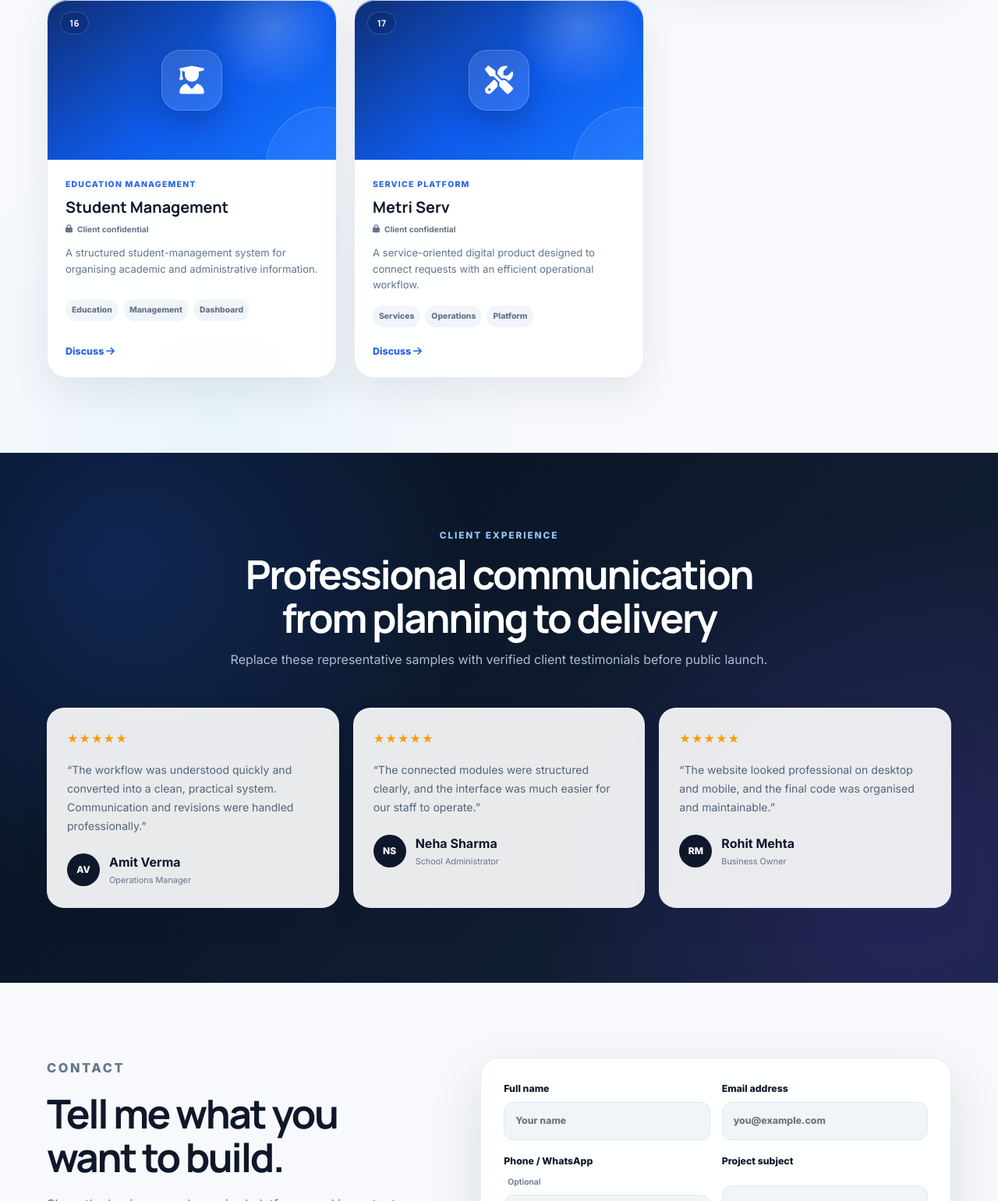
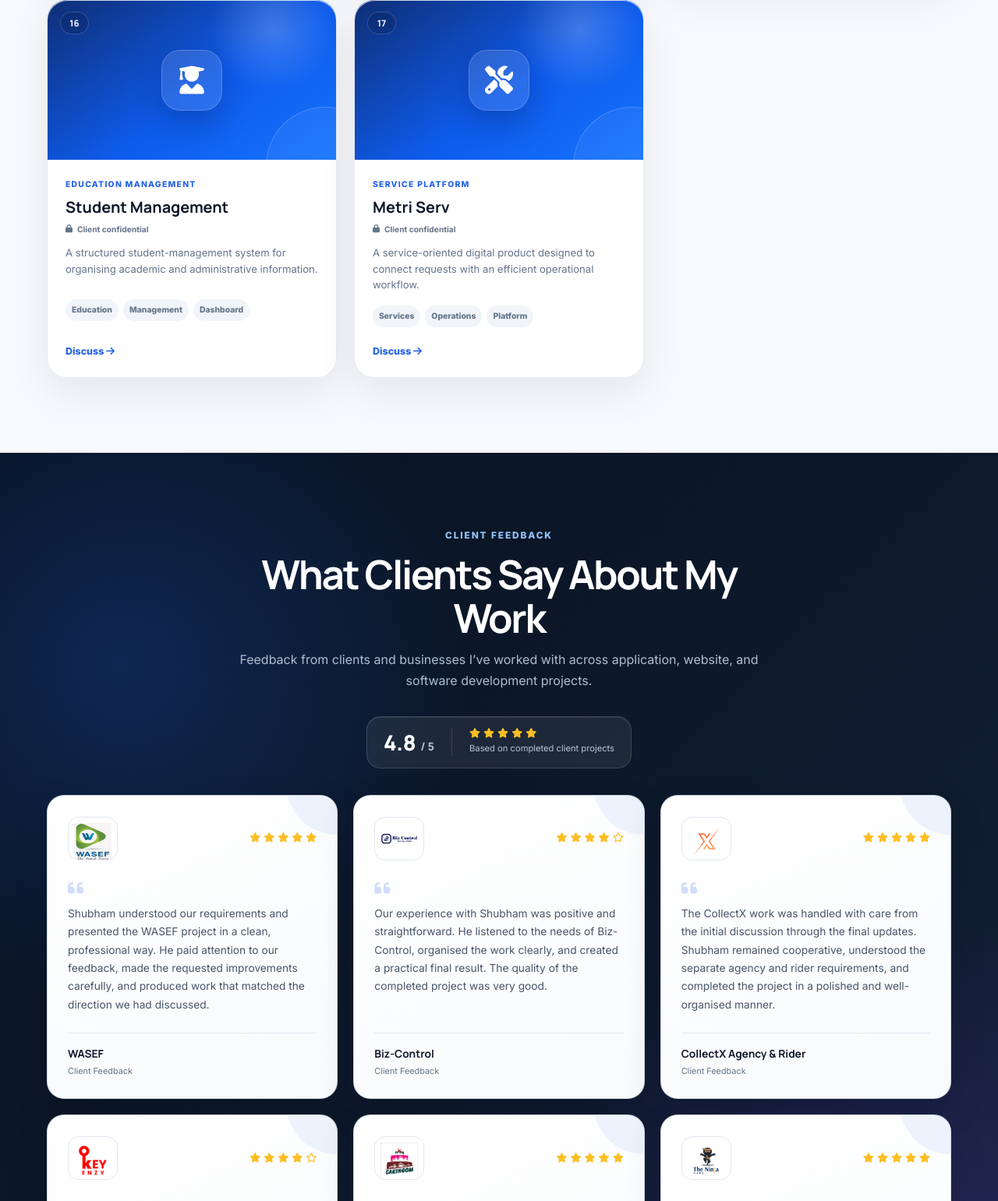
Before and after one commit to 123456shubham/shubham-new-portfilio, a Flask app: page / in a window 1280 px wide. Shown: the part 4959-6500 px from the top of the page at 78% size. Run offline with Flask 3, Linux system fonts and the light colour scheme.

Commit message:
feat: redesign client testimonials section

```diff
--- a/app.py
+++ b/app.py
@@ -981,22 +981,40 @@ def home() -> str:
 
     reviews = [
         {
-            "initials": "AV",
-            "name": "Amit Verma",
-            "position": "Operations Manager",
-            "text": "The workflow was understood quickly and converted into a clean, practical system. Communication and revisions were handled professionally.",
+            "company": "WASEF",
+            "image": "images/projects/wasef-logo.jpeg",
+            "rating": 5,
+            "text": "Shubham understood our requirements and presented the WASEF project in a clean, professional way. He paid attention to our feedback, made the requested improvements carefully, and produced work that matched the direction we had discussed.",
         },
         {
-            "initials": "NS",
-            "name": "Neha Sharma",
-            "position": "School Administrator",
-            "text": "The connected modules were structured clearly, and the interface was much easier for our staff to operate.",
+            "company": "Biz-Control",
+            "image": "images/projects/biz-control-logo.jpeg",
+            "rating": 4,
+            "text": "Our experience with Shubham was positive and straightforward. He listened to the needs of Biz-Control, organised the work clearly, and created a practical final result. The quality of the completed project was very good.",
         },
         {
-            "initials": "RM",
-            "name": "Rohit Mehta",
-            "position": "Business Owner",
-            "text": "The website looked professional on desktop and mobile, and the final code was organised and maintainable.",
+            "company": "CollectX Agency & Rider",
+            "image": "images/projects/collectx-agency-icon.png",
+            "rating": 5,
+            "text": "The CollectX work was handled with care from the initial discussion through the final updates. Shubham remained cooperative, understood the separate agency and rider requirements, and completed the project in a polished and well-organised manner.",
+        },
+        {
+            "company": "Keyenzy",
+            "image": "images/projects/keyenzy-icon.png",
+            "rating": 4,
+            "text": "We appreciated Shubham’s patient and supportive approach while working on Keyenzy. Our ideas were considered properly, changes were addressed without confusion, and the finished application looks clean, useful, and professionally prepared.",
+        },
+        {
+            "company": "Cakingom",
+            "image": "images/projects/cakingom-icon.png",
+            "rating": 5,
+            "text": "Working with Shubham on Cakingom felt smooth and comfortable. He communicated clearly, gave proper attention to the details we shared, and refined the project based on our suggestions. We are happy with the overall outcome.",
+        },
+        {
+            "company": "The NinjaCare",
+            "image": "images/projects/ninjacare-user-icon.png",
+            "rating": 5,
+            "text": "Good work was delivered for The NinjaCare project. Shubham took time to understand what was needed for the customer and partner sides, responded well to feedback, and ensured the final presentation was clear and consistent.",
         },
     ]
 
--- a/static/css/style.css
+++ b/static/css/style.css
@@ -394,14 +394,47 @@ pre b { color: #c084fc; }
 }
 .section-title.light .eyebrow { color: #93c5fd; }
 .section-title.light > p:last-child { color: #aebdd0; }
-.review-grid { display: grid; grid-template-columns: repeat(3, 1fr); gap: 18px; }
-.review-card { padding: 25px; color: #0f172a; }
-.stars { color: #f59e0b; letter-spacing: .08em; }
-.review-card blockquote { margin: 15px 0 21px; color: #53647a; font-size: .88rem; }
-.review-person { display: flex; align-items: center; gap: 12px; }
-.review-person > span { width: 42px; height: 42px; display: grid; place-items: center; border-radius: 50%; color: white; background: #0f172a; font-size: .75rem; font-weight: 800; }
+.rating-summary {
+    width: fit-content; max-width: 100%; display: flex; align-items: center; gap: 22px;
+    margin: -16px auto 34px; padding: 15px 21px; border: 1px solid rgba(255,255,255,.14);
+    border-radius: 18px; background: rgba(255,255,255,.07); box-shadow: inset 0 1px 0 rgba(255,255,255,.08);
+}
+.rating-score { font-family: "Manrope"; font-size: 1.7rem; font-weight: 800; line-height: 1; white-space: nowrap; }
+.rating-score span { color: #aebdd0; font-size: .9rem; }
+.rating-summary-copy { padding-left: 22px; border-left: 1px solid rgba(255,255,255,.14); }
+.rating-summary-copy p { margin-top: 3px; color: #b8c6d8; font-size: .7rem; }
+.stars { display: flex; gap: 4px; color: #fbbf24; font-size: .78rem; }
+.review-grid { display: grid; grid-template-columns: repeat(3, minmax(0, 1fr)); gap: 20px; }
+.review-card {
+    position: relative; min-width: 0; min-height: 350px; display: flex; flex-direction: column;
+    padding: 26px; overflow: hidden; color: #0f172a; background: linear-gradient(155deg, #ffffff, #f8fafc);
+    border-color: rgba(203,213,225,.88); box-shadow: 0 18px 45px rgba(2,8,23,.16);
+}
+.review-card::before {
+    content: ""; position: absolute; width: 130px; height: 130px; top: -80px; right: -65px;
+    border-radius: 50%; background: rgba(37,99,235,.07); pointer-events: none;
+}
+.review-card:hover { transform: translateY(-6px); border-color: #60a5fa; box-shadow: 0 26px 58px rgba(2,8,23,.23); }
+.review-card-top { min-height: 58px; display: flex; align-items: center; justify-content: space-between; gap: 16px; }
+.review-logo {
+    width: 64px; height: 56px; flex: 0 0 64px; display: grid; place-items: center; overflow: hidden;
+    padding: 7px; border: 1px solid #e2e8f0; border-radius: 14px; background: #fff;
+}
+.review-logo img { width: 100%; height: 100%; display: block; object-fit: contain; }
+.review-quote { margin: 23px 0 10px; color: #2563eb; opacity: .2; font-size: 1.45rem; }
+.review-card blockquote { margin: 0 0 24px; overflow-wrap: anywhere; color: #475569; font-size: .86rem; line-height: 1.7; }
+.review-person { margin-top: auto; padding-top: 17px; border-top: 1px solid #e2e8f0; background: none; }
 .review-person strong, .review-person small { display: block; }
-.review-person small { color: #64748b; font-size: .68rem; }
+.review-person strong { font-family: "Manrope"; font-size: .86rem; line-height: 1.35; }
+.review-person small { margin-top: 3px; color: #64748b; font-size: .68rem; }
+html[data-theme="dark"] .review-card {
+    color: #eef5ff; border-color: #2a405d;
+    background: linear-gradient(155deg, #112138, #0c192b); box-shadow: 0 18px 45px rgba(0,0,0,.28);
+}
+html[data-theme="dark"] .review-card:hover { border-color: #60a5fa; box-shadow: 0 26px 58px rgba(0,0,0,.36); }
+html[data-theme="dark"] .review-card blockquote { color: #b8c6d8; }
+html[data-theme="dark"] .review-person { border-color: #2a405d; }
+html[data-theme="dark"] .review-person small { color: #9eb0c8; }
 
 .contact-grid { align-items: start; }
 .contact-copy .eyebrow { margin-top: 0; }
@@ -523,6 +556,7 @@ footer { padding: 31px 0; color: #afbdd0; background: #07111f; }
     .hero-grid, .split-section, .contact-grid { grid-template-columns: 1fr; gap: 44px; }
     .service-grid { grid-template-columns: 1fr 1fr; }
     .project-grid { grid-template-columns: repeat(2, minmax(0, 1fr)); }
+    .review-grid { grid-template-columns: repeat(2, minmax(0, 1fr)); }
 }
 @media (max-width: 730px) {
     .container { width: min(100% - 28px, 1160px); }
@@ -578,6 +612,9 @@ footer { padding: 31px 0; color: #afbdd0; background: #07111f; }
     .section { padding: 62px 0; }
     .section-heading h2, .section-title h2, .contact-copy h2 { font-size: 2.15rem; }
     .service-card, .project-card, .review-card { border-radius: 20px; }
+    .review-card { min-height: 0; padding: 22px; }
+    .rating-summary { gap: 15px; margin-bottom: 27px; padding: 14px 16px; }
+    .rating-summary-copy { padding-left: 15px; }
     .service-card { min-height: 255px; padding: 22px; }
     .service-card::before { width: 125px; height: 125px; right: -58px; top: -55px; }
     .service-card::after { width: 44px; height: 44px; right: 52px; top: 63px; }
--- a/templates/index.html
+++ b/templates/index.html
@@ -217,18 +217,37 @@
     <section class="section review-section" id="reviews">
         <div class="container">
             <div class="section-title light reveal">
-                <p class="eyebrow">CLIENT EXPERIENCE</p>
-                <h2>Professional communication from planning to delivery</h2>
-                <p>Replace these representative samples with verified client testimonials before public launch.</p>
+                <p class="eyebrow">CLIENT FEEDBACK</p>
+                <h2>What Clients Say About My Work</h2>
+                <p>Feedback from clients and businesses I’ve worked with across application, website, and software development projects.</p>
+            </div>
+            <div class="rating-summary reveal" aria-label="Overall client rating: 4.8 out of 5">
+                <div class="rating-score">4.8 <span>/ 5</span></div>
+                <div class="rating-summary-copy">
+                    <div class="stars" aria-hidden="true">
+                        {% for _ in range(5) %}<i class="fa-solid fa-star"></i>{% endfor %}
+                    </div>
+                    <p>Based on completed client projects</p>
+                </div>
             </div>
             <div class="review-grid">
                 {% for review in reviews %}
                 <article class="review-card reveal">
-                    <div class="stars">★★★★★</div>
-                    <blockquote>“{{ review.text }}”</blockquote>
+                    <div class="review-card-top">
+                        <div class="review-logo">
+                            <img src="{{ url_for('static', filename=review.image) }}" alt="{{ review.company }} project logo" width="64" height="64" loading="lazy">
+                        </div>
+                        <div class="stars" aria-label="{{ review.rating }} out of 5 stars">
+                            {% for star in range(1, 6) %}
+                                <i class="fa-{% if star <= review.rating %}solid{% else %}regular{% endif %} fa-star" aria-hidden="true"></i>
+                            {% endfor %}
+                        </div>
+                    </div>
+                    <i class="fa-solid fa-quote-left review-quote" aria-hidden="true"></i>
+                    <blockquote>{{ review.text }}</blockquote>
                     <div class="review-person">
-                        <span>{{ review.initials }}</span>
-                        <div><strong>{{ review.name }}</strong><small>{{ review.position }}</small></div>
+                        <strong>{{ review.company }}</strong>
+                        <small>Client Feedback</small>
                     </div>
                 </article>
                 {% endfor %}
```
